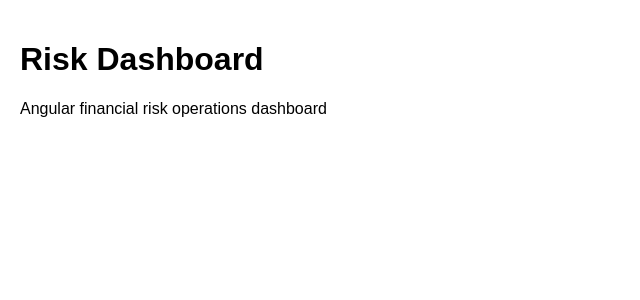
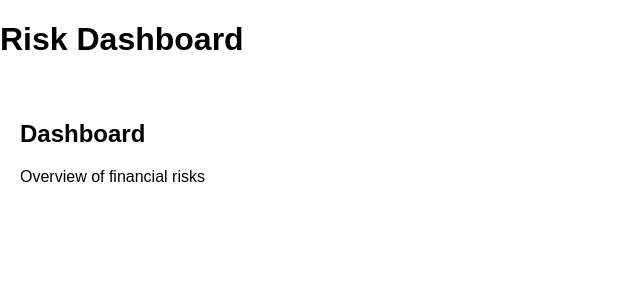
Before and after one commit to Bota93/risk-dashboard, an Angular app: page / in a window 1280 px wide. Shown: the top 300 px of the page, without its empty margins (0-640 px from the left). Built offline with nearby package versions, Linux system fonts and the light colour scheme.

Commit message:
feat: add dashboard component and initial routing

```diff
--- a/angular.json
+++ b/angular.json
@@ -2,7 +2,8 @@
   "$schema": "./node_modules/@angular/cli/lib/config/schema.json",
   "version": 1,
   "cli": {
-    "packageManager": "npm"
+    "packageManager": "npm",
+    "analytics": "d0cec8de-cfa0-4ee3-b6fd-3819d1042b17"
   },
   "newProjectRoot": "projects",
   "projects": {
--- a/src/app/app.html
+++ b/src/app/app.html
@@ -1,4 +1,7 @@
+<header>
+  <h1>Risk Dashboard</h1>
+</header>
+
 <main class="app-container">
-  <h1>Risk Dashboard</h1>
-  <p>Angular financial risk operations dashboard</p>
+  <router-outlet />
 </main>
--- a/src/app/app.routes.ts
+++ b/src/app/app.routes.ts
@@ -1,3 +1,8 @@
 import { Routes } from '@angular/router';
+import { Dashboard } from './features/dashboard/dashboard';
 
-export const routes: Routes = [];
+export const routes: Routes = [
+    {
+        path: '', component: Dashboard
+    }
+];
--- a/src/app/app.ts
+++ b/src/app/app.ts
@@ -1,8 +1,9 @@
 import { Component } from '@angular/core';
+import { RouterOutlet} from '@angular/router';
 
 @Component({
   selector: 'app-root',
-  imports: [],
+  imports: [RouterOutlet],
   templateUrl: './app.html',
   styleUrl: './app.scss'
 })
--- /dev/null
+++ b/src/app/features/dashboard/dashboard.html
@@ -0,0 +1,2 @@
+<h2>Dashboard</h2>
+<p>Overview of financial risks</p>
--- /dev/null
+++ b/src/app/features/dashboard/dashboard.ts
@@ -0,0 +1,10 @@
+import { Component } from '@angular/core';
+
+@Component({
+  selector: 'app-dashboard',
+  standalone: true,
+  imports: [],
+  templateUrl: './dashboard.html',
+  styleUrl: './dashboard.scss',
+})
+export class Dashboard {}
```
Also changed, not shown: src/app/features/dashboard/dashboard.scss (added), 1 other file (tests, documents, lock files or other folders).
